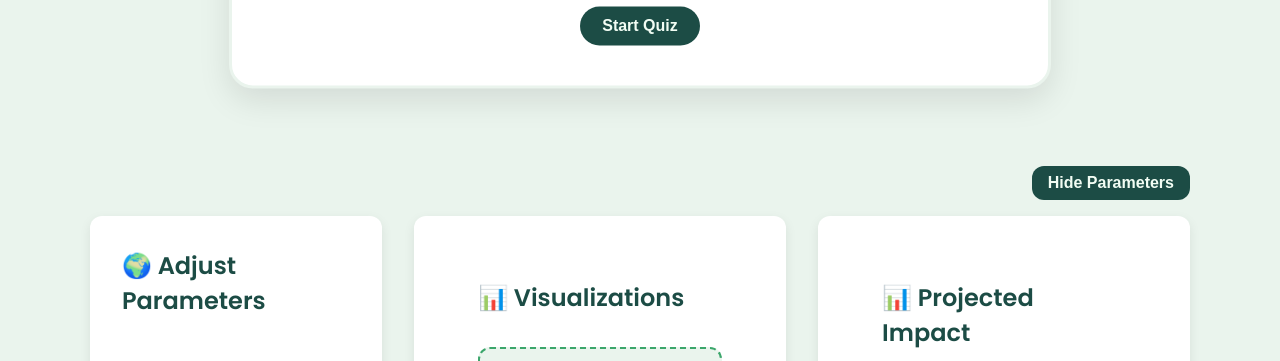
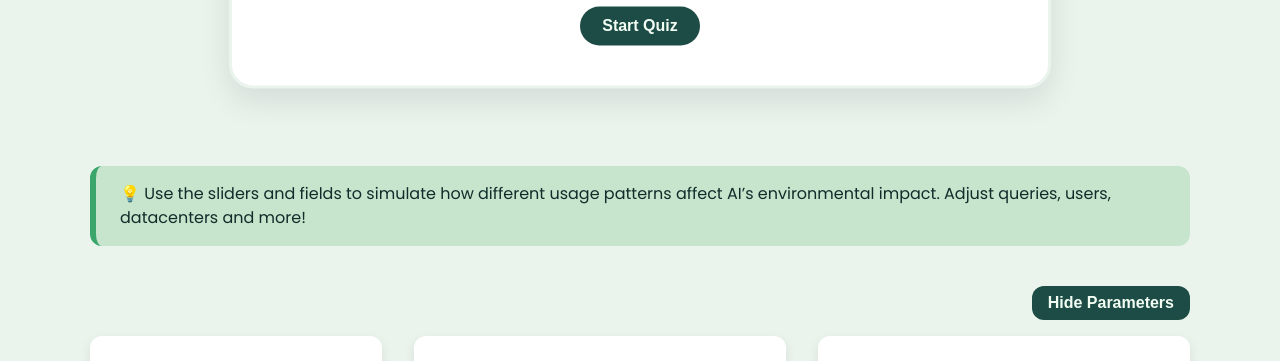
Before and after one commit to daver12345/lmc-ai-env-website, a React app: page / in a window 1280 px wide. Shown: the part 585-946 px from the top of the page. Built offline with nearby package versions, Linux system fonts and the light colour scheme.

Commit message:
Instruction message before adjusting parameters:

```diff
--- a/src/App.css
+++ b/src/App.css
@@ -200,7 +200,7 @@ section.interaction {
 .card-toggle {
   text-align: right;
   margin-bottom: 1rem;
-  padding-top: 6rem; /* extra padding to avoid quiz overlap */
+  padding-top: 1rem;
 }
 
 .card-toggle button {
@@ -307,3 +307,16 @@ section.interaction {
     opacity: 1;
   }
 }
+
+.parameters-instructions {
+  background-color: var(--mid-bg);
+  color: var(--dark-bg);
+  border-left: 6px solid var(--accent);
+  padding: 1rem 1.5rem;
+  border-radius: var(--border-radius);
+  font-size: 1rem;
+  margin-bottom: 1.5rem;
+  line-height: 1.5;
+  max-width: var(--max-width);
+  margin-top: 6rem;
+}
--- a/src/App.js
+++ b/src/App.js
@@ -33,6 +33,9 @@ function App() {
       {/* Main Interactive + Dashboard Section Side-by-Side */}
       <section id="parameters" className="main-content">
         <div className="main-wrapper">
+        <div className="parameters-instructions">
+    💡      Use the sliders and fields to simulate how different usage patterns affect AI’s environmental impact. Adjust queries, users, datacenters and more!
+        </div>
           <div className="card-toggle">
             <button onClick={() => setShowSidebar(!showSidebar)}>
               {showSidebar ? 'Hide Parameters' : 'Show Parameters'}
```
